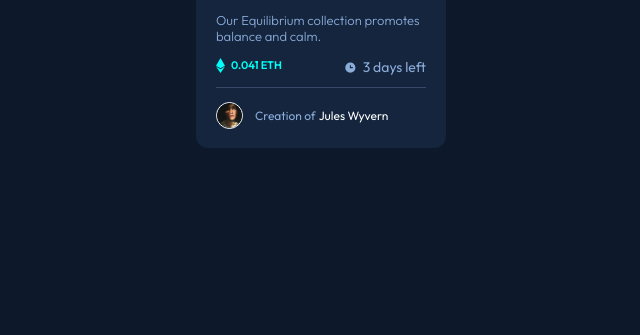
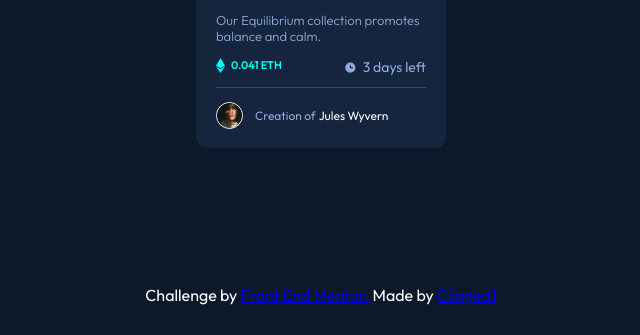
Before and after one commit to Clinged1/NFT-preview-card-component, a plain HTML site: page index.html in a window 1280 px wide. Shown: the part 465-800 px from the top of the page, without its empty margins (319-959 px from the left). Drawn offline with Linux system fonts and the light colour scheme.

Commit message:
Added a footer

```diff
--- a/index.html
+++ b/index.html
@@ -36,6 +36,9 @@
 
 
   </div>
+  <footer style="position: absolute; left: 50%; top: 95%; transform: translate(-50%, -50%);" >
+  Challenge by <a href="https://www.frontendmentor.io/" target="_blank">Front End Mentor.</a> Made by <a href="https://www.github.com/Clinged1" target="_blank">Clinged1</a>
+  </footer>
 </body>
 
 </html>
```
